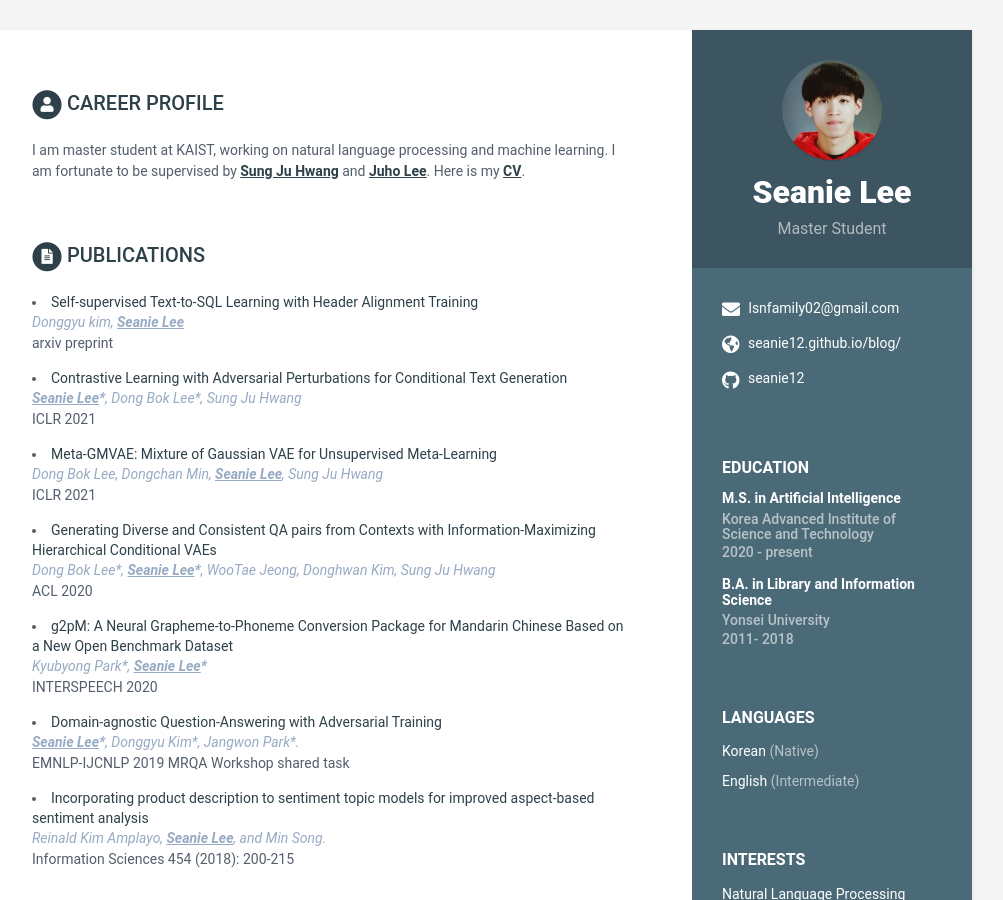
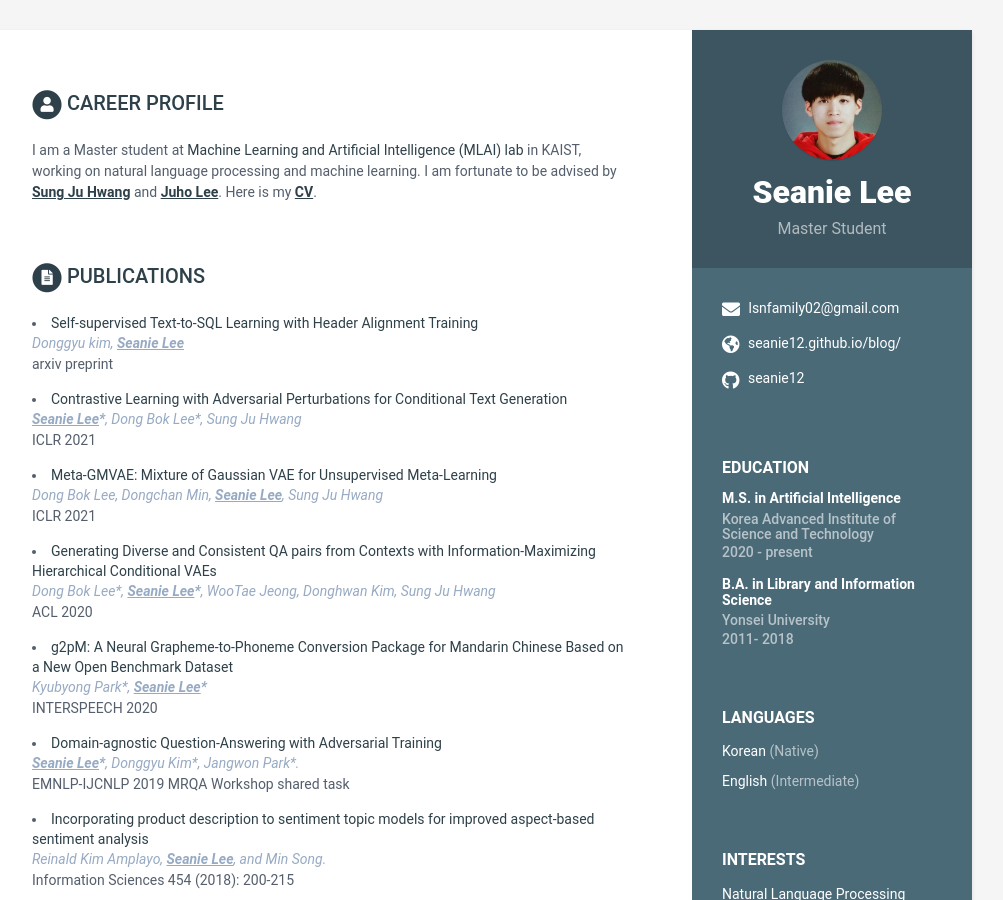
Before and after one commit to seanie12/seanie12.github.io, a Jekyll site: the page built from index.html, in a window 1280 px wide and 900 px high. Shown: the whole window, without its empty margins (168-1171 px from the left). Built offline with Jekyll 4.4.1, drawn with Linux system fonts in a browser that asks for light colours.

Commit message:
Update data.yml

```diff
--- a/_data/data.yml
+++ b/_data/data.yml
@@ -45,7 +45,7 @@ sidebar:
 career-profile:
     title: Career Profile
     summary: |
-      I am master student at KAIST, working on natural language processing and machine learning. I am fortunate to be supervised by <a target="_blank"  href="http://www.sungjuhwang.com"><b><u>Sung Ju Hwang</u></b></a> and <a target="_blank"  href="https://juho-lee.github.io/"><b><u>Juho Lee</u></b></a>.
+      I am a Master student at [Machine Learning and Artificial Intelligence (MLAI) lab](https://www.mlai-kaist.com/) in KAIST, working on natural language processing and machine learning. I am fortunate to be advised by <a target="_blank"  href="http://www.sungjuhwang.com"><b><u>Sung Ju Hwang</u></b></a> and <a target="_blank"  href="https://juho-lee.github.io/"><b><u>Juho Lee</u></b></a>.
       Here is my <a href="../cv/cv.pdf" class="link-in-list"><b><u>CV</u></b></a>.
 
 education:
```
